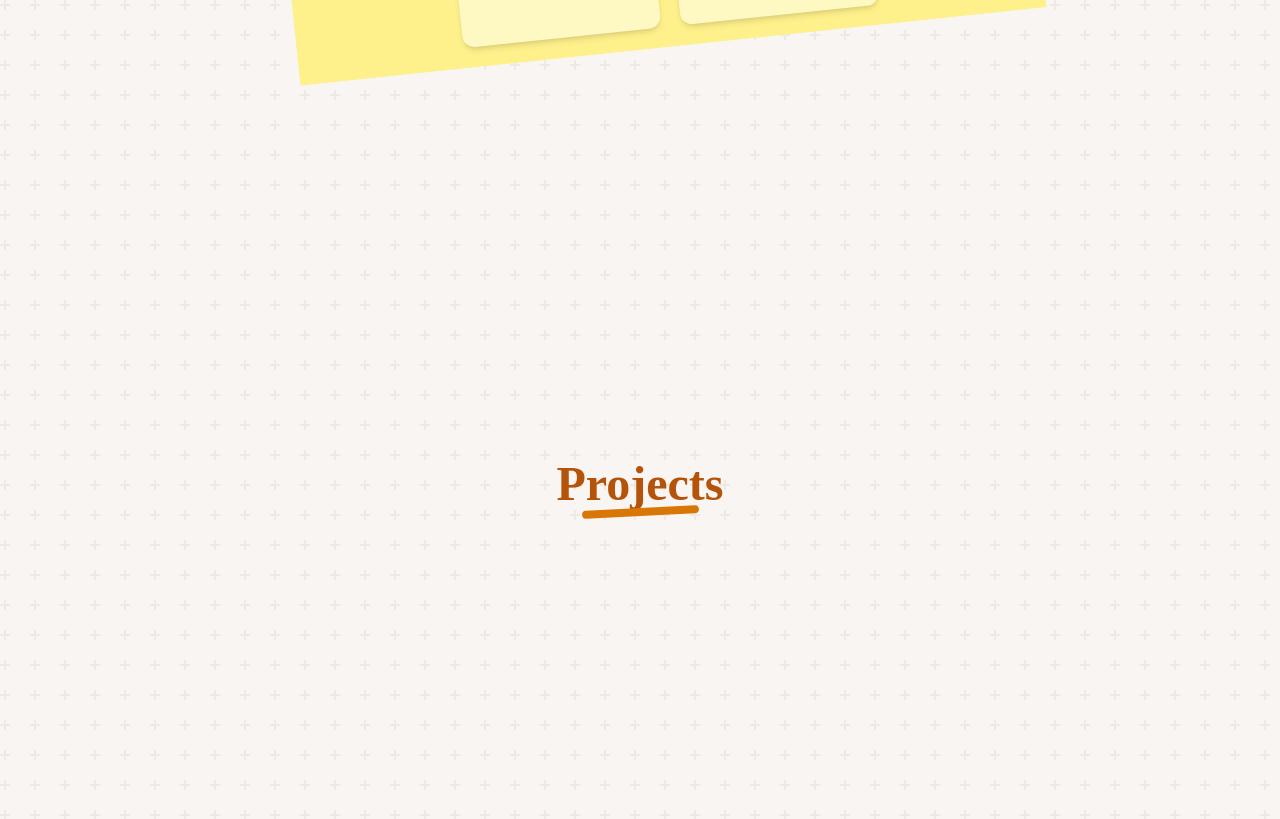
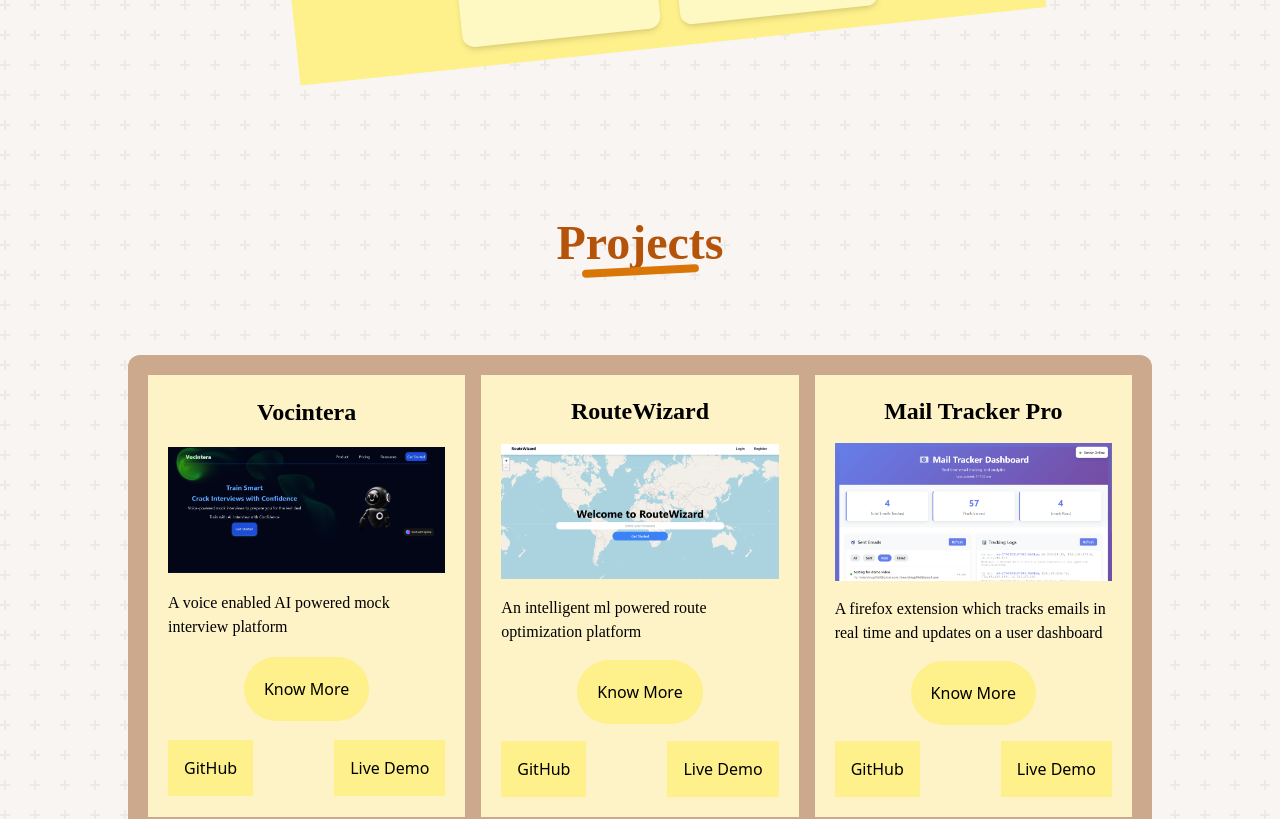
Before and after one commit to CodeXGautam/portfolio, a React (Create React App) app in the folder frontend/: page / in a window 1280 px wide. Shown: the part 1800-2619 px from the top of the page. Built offline with nearby package versions, Linux system fonts and the light colour scheme.

Commit message:
Refactor Projects page to enhance layout and integrate project data dynamically

```diff
--- a/frontend/src/pages/Projects.js
+++ b/frontend/src/pages/Projects.js
@@ -1,8 +1,35 @@
+import vocinteraImg from '../images/landingPage.png';
+import routewizImg from '../images/welcome_page.png';
+import mailImg from '../images/dashboard.png';
+import ProjectCard from '../components/ProjectCard';
 
+const projects = [
+    {
+        title: "Vocintera",
+        projectImg: vocinteraImg,
+        description: "A voice enabled AI powered mock interview platform",
+        gitUrl: "",
+        liveUrl: "",
+    },
+    {
+        title: "RouteWizard",
+        projectImg: routewizImg,
+        description: "An intelligent ml powered route optimization platform",
+        gitUrl: "",
+        liveUrl: "",
+    },
+    {
+        title: "Mail Tracker Pro",
+        projectImg: mailImg,
+        description: "A firefox extension which tracks emails in real time and updates on a user dashboard",
+        gitUrl: "",
+        liveUrl: "",
+    },
+]
 
-const Projects = () =>{
-    return(
-         <div className="flex flex-col items-center gap-20 mt-20 justify-center min-h-screen mx-auto w-[65%] max-w-[750px]
+const Projects = () => {
+    return (
+        <div className="flex flex-col items-center gap-20 mt-20 justify-center min-h-screen mx-auto w-[80%] max-w-[1080px]
          min-w-[270px]" id="about">
             <h1 className="flex flex-col justify-center items-center text-2xl text-amber-700 font-bold font-display
             sm:text-3xl md:text-4xl lg:text-5xl xl:text-5xl 2xl:text-5xl">
@@ -10,8 +37,15 @@ const Projects = () =>{
                 <div className="flex bg-amber-600 w-[70%] rounded-2xl h-2 -rotate-3 justify-center items-center"></div>
             </h1>
 
-            <div>
-
+            <div className='flex gap-4 bg-bgColor rounded-xl p-5 w-[100%] overflow-x-scroll no-scrollbar'>
+                {
+                    projects.map((project) => {
+                        return (
+                            <ProjectCard title = {project.title} description= {project.description}
+                            projectImg = {project.projectImg} gitUrl={project.gitUrl} liveUrl = {project.liveUrl} />
+                        )
+                    })
+                }
             </div>
         </div>
     )
```
